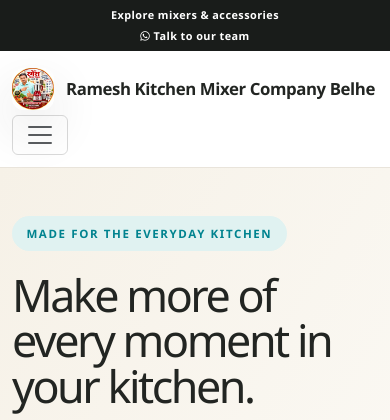
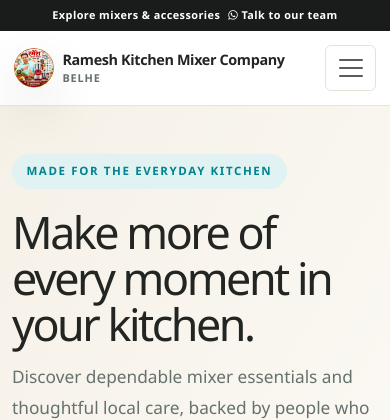
Before and after one commit to akankshavishwasrao3000/Ramesh-Kitchen-Mixer-service, a Django app: page / in a window 390 px wide. Shown: the top 420 px of the page. Run offline with Django 4.2, Linux system fonts and the light colour scheme.

Commit message:
change header

```diff
--- a/static/script.js
+++ b/static/script.js
@@ -150,6 +150,17 @@ function getBotResponse(message) {
 }
 
 document.addEventListener('DOMContentLoaded', function () {
+    const mainNavbar = document.getElementById('mainNavbar');
+    if (mainNavbar && window.bootstrap && window.bootstrap.Collapse) {
+        mainNavbar.querySelectorAll('a[href]').forEach((link) => {
+            link.addEventListener('click', () => {
+                if (window.matchMedia('(max-width: 1199.98px)').matches) {
+                    window.bootstrap.Collapse.getOrCreateInstance(mainNavbar).hide();
+                }
+            });
+        });
+    }
+
     const revealItems = document.querySelectorAll('.reveal-item');
     const prefersReducedMotion = window.matchMedia('(prefers-reduced-motion: reduce)').matches;
 
--- a/static/style.css
+++ b/static/style.css
@@ -525,7 +525,7 @@ h1, h2, h3, h4, h5, h6 {
 }
 
 .faq-list details[open] summary::after {
-  content: "−";
+  content: "-";
 }
 
 .faq-list p {
@@ -1769,3 +1769,209 @@ textarea:focus-visible {
   background: #191c1a;
   box-shadow: 0 24px 70px rgba(0, 0, 0, 0.22);
 }
+
+.site-header .navbar {
+  min-height: 82px;
+  padding-block: 0.65rem;
+  background: #fff;
+}
+
+.site-header .navbar > .container {
+  display: flex;
+  flex-wrap: nowrap;
+  align-items: center;
+  gap: 1.25rem;
+}
+
+.site-header .navbar-brand {
+  flex: 0 1 auto;
+  min-width: 0;
+  margin-right: 0;
+  gap: 0.7rem;
+  white-space: normal;
+}
+
+.site-header .navbar-brand img {
+  flex: 0 0 44px;
+  width: 44px;
+  height: 44px;
+  border-radius: 50%;
+}
+
+.brand-copy {
+  display: flex;
+  min-width: 0;
+  flex-direction: column;
+  justify-content: center;
+  line-height: 1.2;
+}
+
+.site-header .navbar-brand .brand-name {
+  color: var(--ink);
+  font-size: 0.98rem;
+  font-weight: 800;
+  letter-spacing: -0.025em;
+  white-space: nowrap;
+}
+
+.site-header .navbar-brand .brand-location {
+  margin-top: 0.15rem;
+  color: var(--muted);
+  font-size: 0.74rem;
+  font-weight: 650;
+  letter-spacing: 0.08em;
+  text-transform: uppercase;
+}
+
+.site-header .navbar-toggler {
+  flex: 0 0 auto;
+  padding: 0.45rem 0.6rem;
+  border-color: var(--border);
+  box-shadow: none;
+}
+
+.site-header .navbar-toggler:focus {
+  box-shadow: 0 0 0 0.2rem rgba(0, 131, 143, 0.16);
+}
+
+.site-header .navbar-collapse {
+  min-width: 0;
+}
+
+.site-header .navbar-nav {
+  align-items: center;
+  gap: 0.2rem;
+}
+
+.site-header .navbar-nav .nav-link {
+  display: inline-flex;
+  align-items: center;
+  justify-content: center;
+  gap: 0.4rem;
+  padding: 0.58rem 0.68rem !important;
+  font-size: 0.9rem;
+  line-height: 1.2;
+  white-space: nowrap;
+}
+
+.site-header .nav-item-cta {
+  margin-left: 0.25rem;
+}
+
+.site-header .btn-whatsapp {
+  display: inline-flex;
+  align-items: center;
+  justify-content: center;
+  gap: 0.45rem;
+  min-height: 42px;
+  padding: 0.55rem 0.9rem;
+  font-size: 0.88rem;
+  white-space: nowrap;
+}
+
+.site-header .btn-whatsapp:hover,
+.site-header .btn-whatsapp:focus-visible {
+  color: #fff;
+  background: #1fbd5b;
+  box-shadow: 0 8px 18px rgba(37, 211, 102, 0.24);
+}
+
+@media (min-width: 1200px) {
+  .site-header .navbar-collapse {
+    display: flex !important;
+    flex-basis: auto;
+  }
+
+  .site-header .navbar-nav {
+    flex-direction: row;
+    flex-wrap: nowrap;
+    margin-left: auto;
+  }
+}
+
+@media (max-width: 1199.98px) {
+  .site-header .navbar {
+    min-height: 74px;
+  }
+
+  .site-header .navbar > .container {
+    flex-wrap: wrap;
+  }
+
+  .site-header .navbar-brand {
+    margin-right: auto;
+  }
+
+  .site-header .navbar-collapse {
+    flex-basis: 100%;
+    padding-top: 0.65rem;
+  }
+
+  .site-header .navbar-nav {
+    align-items: stretch;
+    gap: 0.2rem;
+  }
+
+  .site-header .navbar-nav .nav-link {
+    justify-content: flex-start;
+    width: 100%;
+    padding: 0.7rem 0.85rem !important;
+    white-space: normal;
+  }
+
+  .site-header .nav-item-cta {
+    margin: 0.35rem 0 0;
+  }
+
+  .site-header .btn-whatsapp {
+    width: fit-content;
+  }
+}
+
+@media (max-width: 575.98px) {
+  .site-header .navbar {
+    padding-block: 0.55rem;
+  }
+
+  .site-header .navbar > .container {
+    gap: 0.5rem;
+    padding-inline: 0.85rem;
+  }
+
+  .site-header .navbar-brand {
+    gap: 0.55rem;
+  }
+
+  .site-header .navbar-brand img {
+    flex-basis: 40px;
+    width: 40px;
+    height: 40px;
+  }
+
+  .site-header .navbar-brand .brand-name {
+    max-width: 230px;
+    font-size: 0.9rem;
+    white-space: normal;
+  }
+
+  .site-header .navbar-brand .brand-location {
+    font-size: 0.68rem;
+  }
+
+  .announcement-bar .container {
+    flex-direction: row;
+    gap: 0.5rem;
+    padding-inline: 0.85rem;
+  }
+}
+
+@media (max-width: 359.98px) {
+  .site-header .navbar-brand .brand-name {
+    max-width: 180px;
+    font-size: 0.84rem;
+  }
+
+  .site-header .navbar-toggler {
+    padding: 0.35rem 0.48rem;
+  }
+}
--- a/templates/base.html
+++ b/templates/base.html
@@ -26,7 +26,7 @@
     <link rel="stylesheet" href="https://cdn.jsdelivr.net/npm/bootstrap-icons@1.11.1/font/bootstrap-icons.css">
     <link rel="stylesheet" href="https://cdnjs.cloudflare.com/ajax/libs/font-awesome/6.0.0/css/all.min.css">
     <link rel="icon" href="{% static 'logo.jpeg' %}">
-    <link rel="stylesheet" href="{% static 'style.css' %}?v=27">
+    <link rel="stylesheet" href="{% static 'style.css' %}?v=28">
 </head>
 
 
@@ -40,11 +40,14 @@
                 </a>
             </div>
         </div>
-        <nav class="navbar navbar-expand-lg sticky-top">
+        <nav class="navbar navbar-expand-xl sticky-top">
             <div class="container">
                 <a class="navbar-brand" href="{% url 'index' %}">
                     <img src="{% static 'logo.jpeg' %}" alt="Ramesh Kitchen Mixer logo">
-                    <span>Ramesh Kitchen Mixer Company Belhe</span>
+                    <span class="brand-copy">
+                        <span class="brand-name">Ramesh Kitchen Mixer Company</span>
+                        <span class="brand-location">Belhe</span>
+                    </span>
                 </a>
 
                 <button class="navbar-toggler" type="button" data-bs-toggle="collapse" data-bs-target="#mainNavbar" aria-controls="mainNavbar" aria-expanded="false" aria-label="Toggle navigation">
@@ -173,7 +176,7 @@
     </div>
 
     <script src="https://cdn.jsdelivr.net/npm/bootstrap@5.3.2/dist/js/bootstrap.bundle.min.js" defer></script>
-    <script src="{% static 'script.js' %}?v=22" defer></script>
+    <script src="{% static 'script.js' %}?v=23" defer></script>
 </body>
 
 </html>
```
